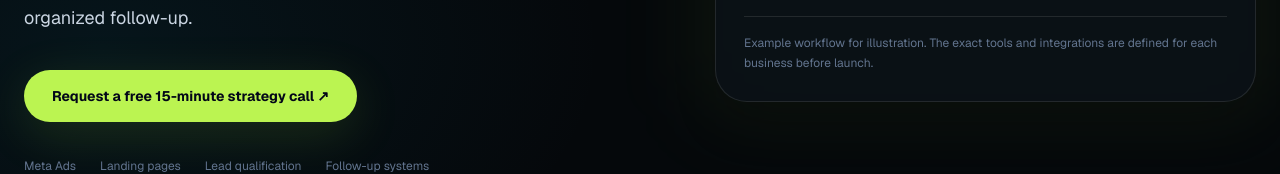
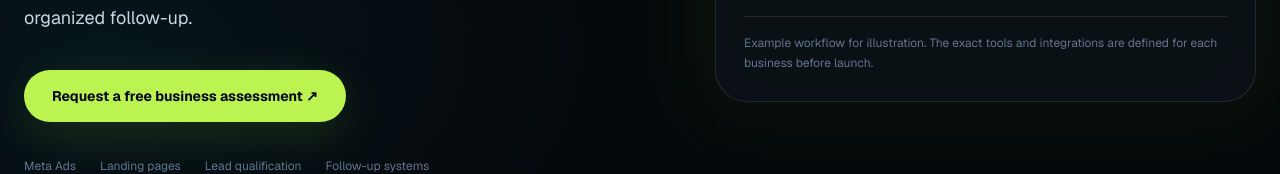
Before and after one commit to pablowebster94-sudo/advibe, a Next.js app: page /roofing-us in a window 1280 px wide. Shown: the part 736-910 px from the top of the page. Built offline with nearby package versions, Linux system fonts and the light colour scheme; no server answers.

Commit message:
Use accurate CTA until booking calendar is connected

```diff
--- a/app/roofing-us/page.tsx
+++ b/app/roofing-us/page.tsx
@@ -75,7 +75,7 @@ export default function RoofingUSPage() {
             </p>
             <div className="mt-9 flex flex-wrap gap-3">
               <a href="#assessment" className="rounded-full bg-lime-300 px-7 py-4 text-sm font-bold text-slate-950 shadow-[0_12px_50px_rgba(163,230,53,0.14)] transition hover:-translate-y-0.5 hover:bg-lime-200">
-                Request a free 15-minute strategy call ↗
+                Request a free business assessment ↗
               </a>
 
             </div>
```
